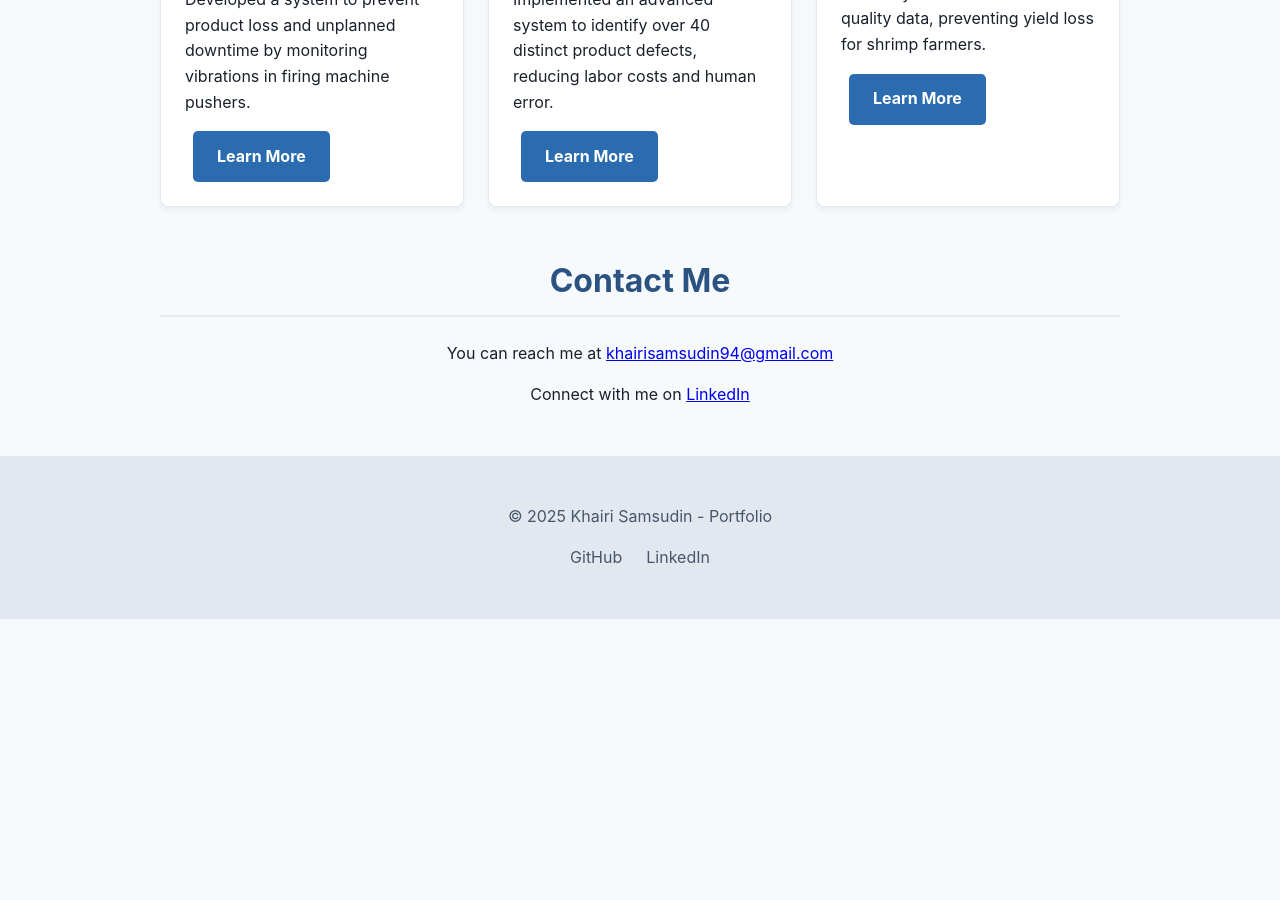
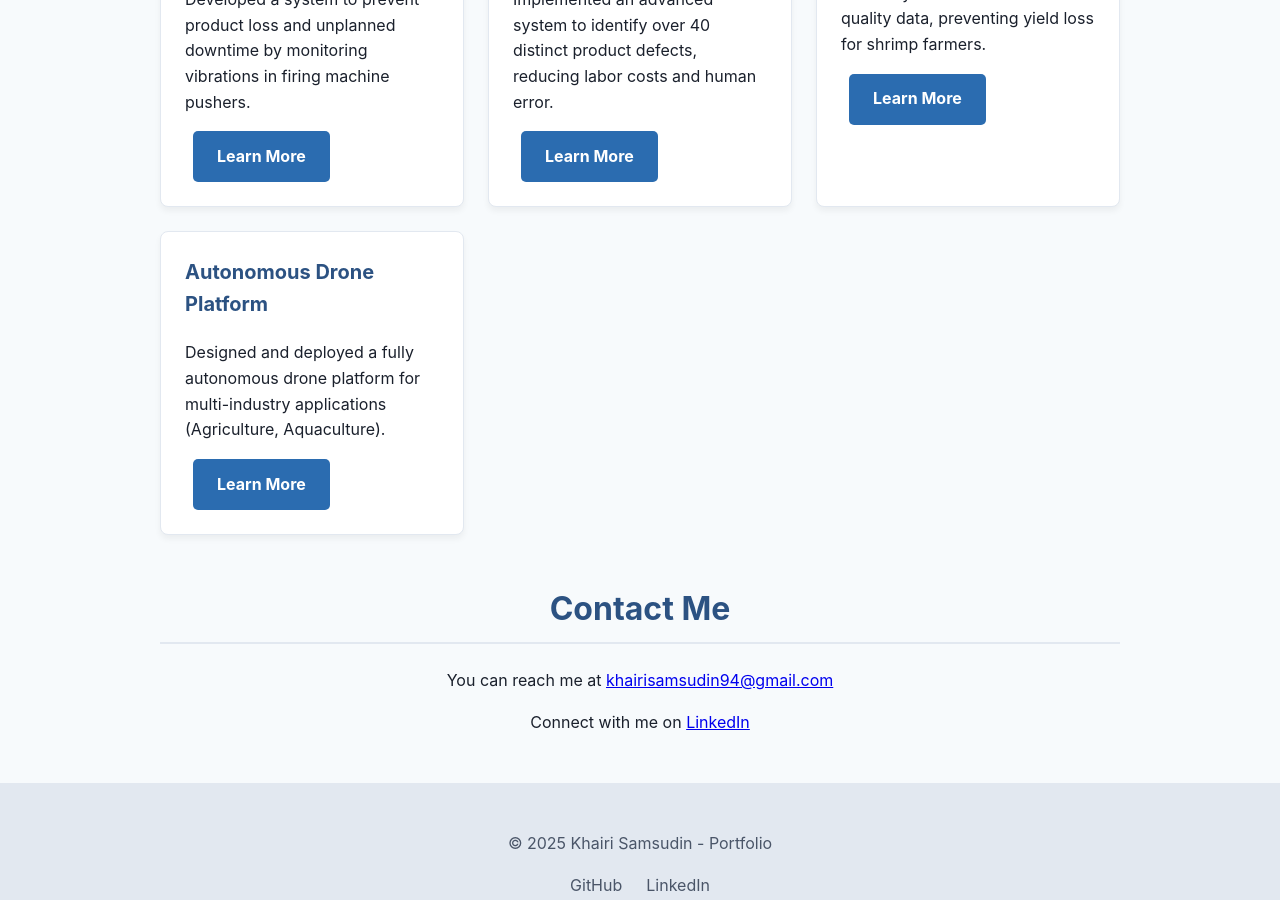
Before and after one commit to xion-xion/xion-xion.github.io, a Jekyll site: the page built from index.html, in a window 1280 px wide and 900 px high, scrolled down 1908 px. Built offline with Jekyll 4.4.1, drawn with Linux system fonts in a browser that asks for light colours; before the commit the page ends 2527 px from its top, so only the background shows below that.

Commit message:
Add Autonomous Drone Platform project card to homepage

```diff
--- a/index.html
+++ b/index.html
@@ -102,6 +102,11 @@ title: Home
             <p>Directed the development of a robust system for real-time water quality data, preventing yield loss for shrimp farmers.</p>
             <a href="#" class="button">Learn More</a>
         </div>
+        <div class="project-card">
+            <h3>Autonomous Drone Platform</h3>
+            <p>Designed and deployed a fully autonomous drone platform for multi-industry applications (Agriculture, Aquaculture).</p>
+            <a href="projects/project-drone.html" class="button">Learn More</a>
+        </div>
     </div>
 </section>
 
```
